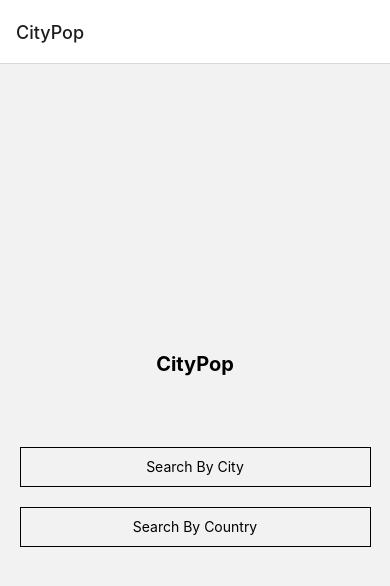
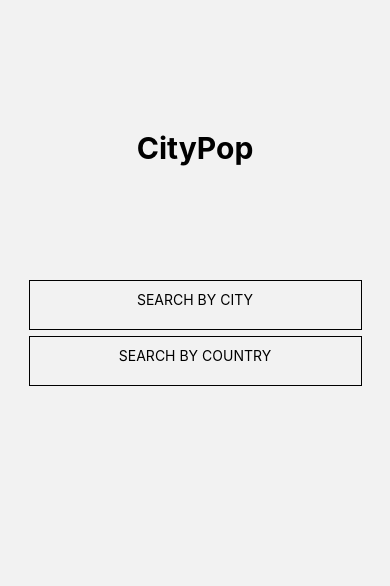
Before and after one commit to JoelBergstrand/CityPopTs, a React Native app: screen / in a window 390 px wide. Shown: the top 586 px of the page. Built offline with nearby package versions, Linux system fonts and the light colour scheme.

Commit message:
Added full functionality to show and list screens, implemented error handling

```diff
--- a/hooks/useFetch.ts
+++ b/hooks/useFetch.ts
@@ -9,11 +9,8 @@ export default function useFetch() {
     const API_URL = `http://api.geonames.org/searchJSON?`
 
     /*
-    *  Builds the searchURL sent to the API for either Country and City with the requested query corresponding to placename
+    *  Builds the url for the query sent to the API for either Country and City with the requested query corresponding to placename
     */
-
-
-
 
     const buildUrl = (query: string, type: string): string | undefined => {
         const USR_NAME = `weknowit`
@@ -27,8 +24,8 @@ export default function useFetch() {
         }
     }
 
+    function get<TResponse>(url: string): Promise<TResponse[]> {
 
-    function get<TResponse>(url: string): Promise<TResponse[]> {
         setIsLoading(true)
         return new Promise((resolve, reject) => {
             fetch(url)
--- a/navigation/Navigation.tsx
+++ b/navigation/Navigation.tsx
@@ -17,7 +17,7 @@ const Navigation = (): React.ReactElement => {
                     headerTitle: "CityPop",
                 }}
             >
-                <Stack.Screen name={Routes.Home} component={HomeScreen} />
+                <Stack.Screen name={Routes.Home} component={HomeScreen} options={{ headerShown: false }} />
                 <Stack.Screen
                     name={Routes.Search}
                     component={SearchScreen}
--- a/navigation/routes.ts
+++ b/navigation/routes.ts
@@ -14,7 +14,7 @@ export enum Searches {
 
 export type City = {
   population: number,
-  name: string,
+  toponymName: string,
 }
 
 export type StackParamList = {
--- a/screens/HomeScreen.tsx
+++ b/screens/HomeScreen.tsx
@@ -13,15 +13,15 @@ export default function HomeScreen({ navigation }: NavigationProp<Routes.Home>):
             <TouchableOpacity
                 style={styles.button}
                 onPress={() => navigation.navigate(Routes.Search, { searchType: Searches.City })}>
-                <Text style={styles.text}>Search By City</Text>
+                <Text style={styles.text}>SEARCH BY CITY</Text>
             </TouchableOpacity>
             <TouchableOpacity
                 style={styles.button}
                 onPress={() => navigation.navigate(Routes.Search, { searchType: Searches.Country })}>
-                <Text style={styles.text}>Search By Country</Text>
+                <Text style={styles.text}>SEARCH BY COUNTRY</Text>
             </TouchableOpacity>
             {/* Use a light status bar on iOS to account for the black space above the modal */}
-            <StatusBar style={Platform.OS === 'ios' ? 'light' : 'auto'} />
+            <StatusBar style={'dark'} />
         </View>
     );
 }
@@ -30,11 +30,14 @@ const styles = StyleSheet.create({
     container: {
         flex: 1,
         alignItems: 'center',
-        justifyContent: 'center',
+        justifyContent: 'flex-start',
+        padding: 10,
     },
     title: {
-        fontSize: 20,
+        fontSize: 30,
         fontWeight: 'bold',
+        marginTop: 120,
+        marginBottom: 50
     },
     separator: {
         marginVertical: 30,
@@ -42,9 +45,9 @@ const styles = StyleSheet.create({
         width: '80%',
     },
     button: {
-        margin: 10,
+        margin: 3,
         borderColor: 'black',
-        height: 40,
+        height: 50,
         width: '90%',
         borderWidth: 1,
         padding: 10,
--- a/screens/ListScreen.tsx
+++ b/screens/ListScreen.tsx
@@ -8,15 +8,17 @@ type ListScreenProp = NavigationProp<Routes.List>
 export default function ListScreen({ route, navigation }: ListScreenProp) {
     return (
         <View style={styles.container}>
-            <Text style={styles.title}>{route.params.country}</Text>
+            <Text style={styles.title}>{route.params.country.toLocaleUpperCase()}</Text>
             {route.params.cities.map((c, index) => {
                 return <TouchableOpacity
                     key={index}
+                    style={styles.entry}
                     onPress={() => navigation.navigate(Routes.Show, { city: c })}
                 >
-                    <Text style={styles.entry}>{c.name}</Text>
+                    <Text style={styles.entryText}>{c.toponymName}</Text>
                 </TouchableOpacity>
             })}
+            <StatusBar style={'dark'} />
         </View>
     );
 }
@@ -30,7 +32,7 @@ const styles = StyleSheet.create({
     title: {
         fontSize: 20,
         fontWeight: 'bold',
-        margin: 20,
+        marginBottom: 80,
     },
     separator: {
         marginVertical: 30,
@@ -38,9 +40,12 @@ const styles = StyleSheet.create({
         width: '80%',
     },
     entry: {
-        margin: 5,
+        margin: 1,
         borderWidth: 1,
         padding: 5,
-        width: '80%'
+        width: '80%',
+    },
+    entryText: {
+        textAlign: 'center',
     }
 });
--- a/screens/SearchScreen.tsx
+++ b/screens/SearchScreen.tsx
@@ -14,6 +14,9 @@ function capitalize(text: string): string {
     return text[0].toLocaleUpperCase() + text.slice(1)
 }
 
+function isObject(obj: any): boolean {
+    return typeof obj[0] === 'object'
+}
 
 
 export default function SearchScreen({ route, navigation }: SearchScreenProp) {
@@ -33,29 +36,33 @@ export default function SearchScreen({ route, navigation }: SearchScreenProp) {
             <TouchableOpacity
                 onPress={() => {
                     const url = buildUrl(query, route.params.searchType)
+
                     if (!url) Alert.alert(`No such country could be found`)
                     else {
                         get<City>(url)
                             .then(data => {
-                                if (route.params.searchType == Searches.City) {
-                                    navigation.navigate(Routes.Show, { city: data[0] })
+                                console.log(isObject(data))
+                                if (isObject(data)) {
+                                    if (route.params.searchType == Searches.City) {
+                                        navigation.navigate(Routes.Show, { city: data[0] })
+                                    }
+                                    else {
+                                        navigation.navigate(Routes.List, { country: query, cities: data })
+                                    }
                                 }
                                 else {
-                                    navigation.navigate(Routes.List, { country: query, cities: data })
+                                    Alert.alert("No such place exists in our database")
                                 }
+
                             })
-                            .catch(error => Alert.alert(error))
-
-
+                            .catch(error => console.log(error))
                     }
-                }
-
-                }
+                }}
             >
                 <Ionicons name="search-circle-outline" size={50} color="black" />
             </TouchableOpacity>
             {/* Use a light status bar on iOS to account for the black space above the modal */}
-            <StatusBar style={Platform.OS === 'ios' ? 'light' : 'auto'} />
+            <StatusBar style={'dark'} />
         </View >
     );
 }
--- a/screens/ShowScreen.tsx
+++ b/screens/ShowScreen.tsx
@@ -9,12 +9,12 @@ type ShowScreenProp = NavigationProp<Routes.Show>
 export default function ShowScreen({ route, navigation }: ShowScreenProp) {
     return (
         <View style={styles.container}>
-            <Text style={styles.title}>{route.params.city.name}</Text>
+            <Text style={styles.title}>{route.params.city.toponymName.toLocaleUpperCase()}</Text>
             <View>
                 <Text>POPULATION</Text>
                 <Text>{route.params.city.population}</Text>
             </View>
-            <StatusBar style={Platform.OS === 'ios' ? 'light' : 'auto'} />
+            <StatusBar style={'dark'} />
         </View>
     );
 }
@@ -29,9 +29,4 @@ const styles = StyleSheet.create({
         fontSize: 20,
         fontWeight: 'bold',
     },
-    separator: {
-        marginVertical: 30,
-        height: 1,
-        width: '80%',
-    },
 });
```
